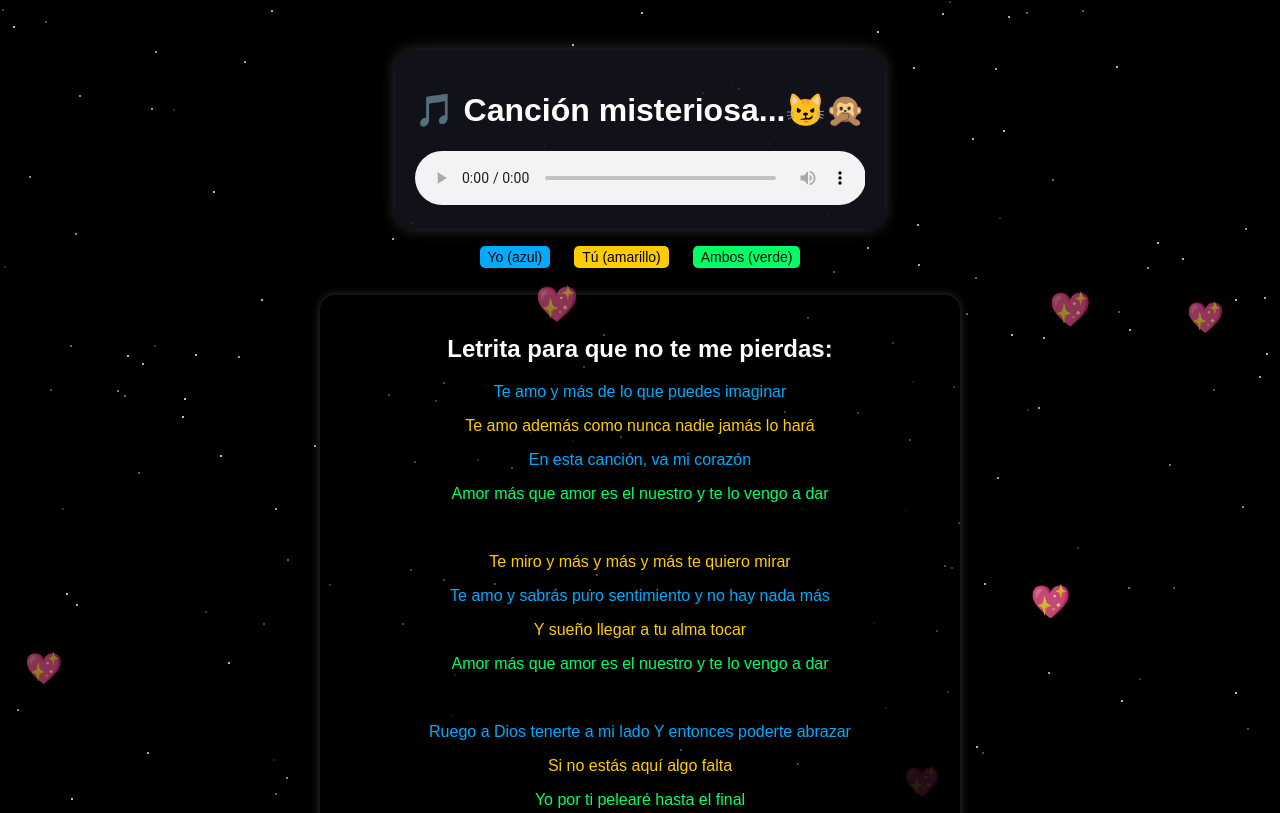
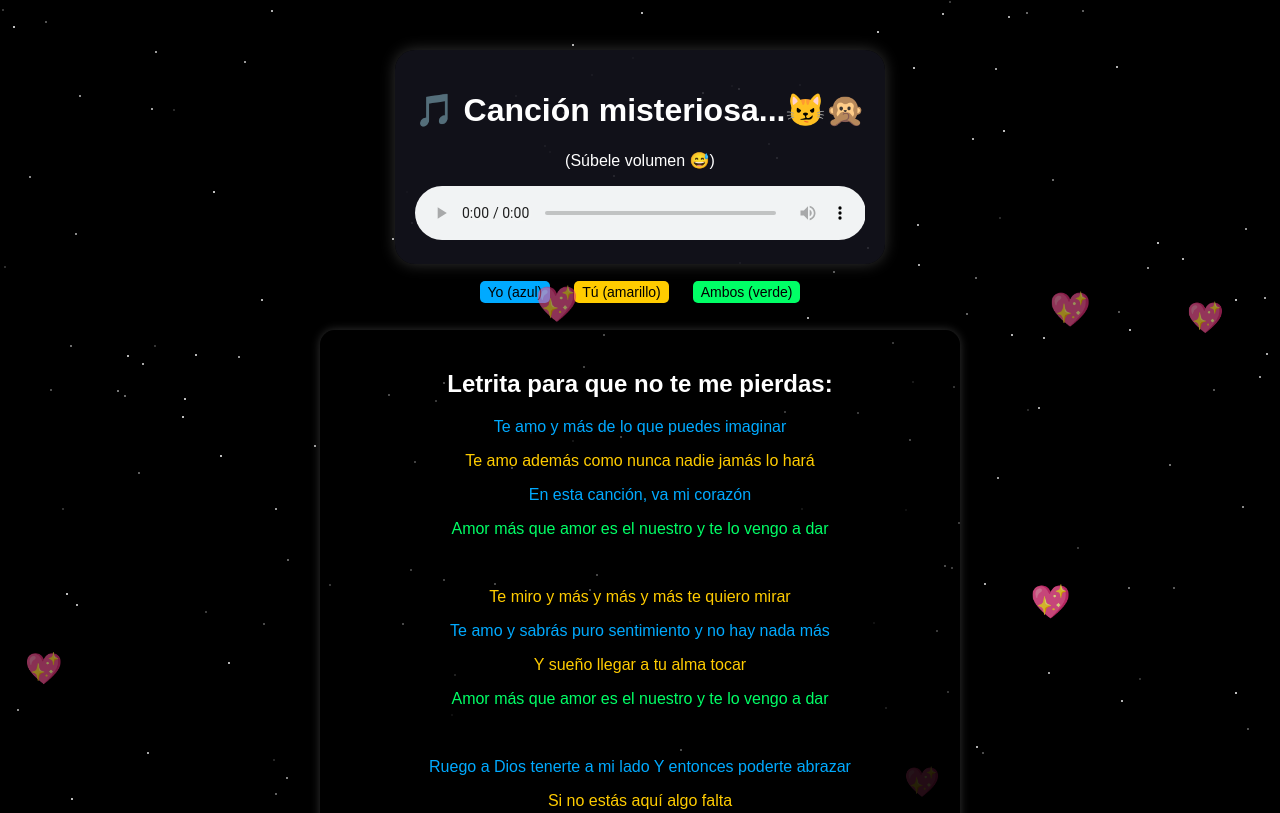
Before and after one commit to ElRichys/porquequise, a plain HTML site: page karaoke.html in a window 1280 px wide. Shown: the top 813 px of the page. Drawn offline with Linux system fonts and the light colour scheme.

Commit message:
karaoke.html

```diff
--- a/karaoke.html
+++ b/karaoke.html
@@ -118,6 +118,7 @@
 
   <div class="player">
     <h1>🎵 Canción misteriosa...😼🙊</h1>
+    <p>(Súbele volumen 😅)</p>
     <audio controls>
       <source src="Te amo y más karaoke.mp3" type="audio/mpeg">
       Tu navegador no soporta audio.
```
